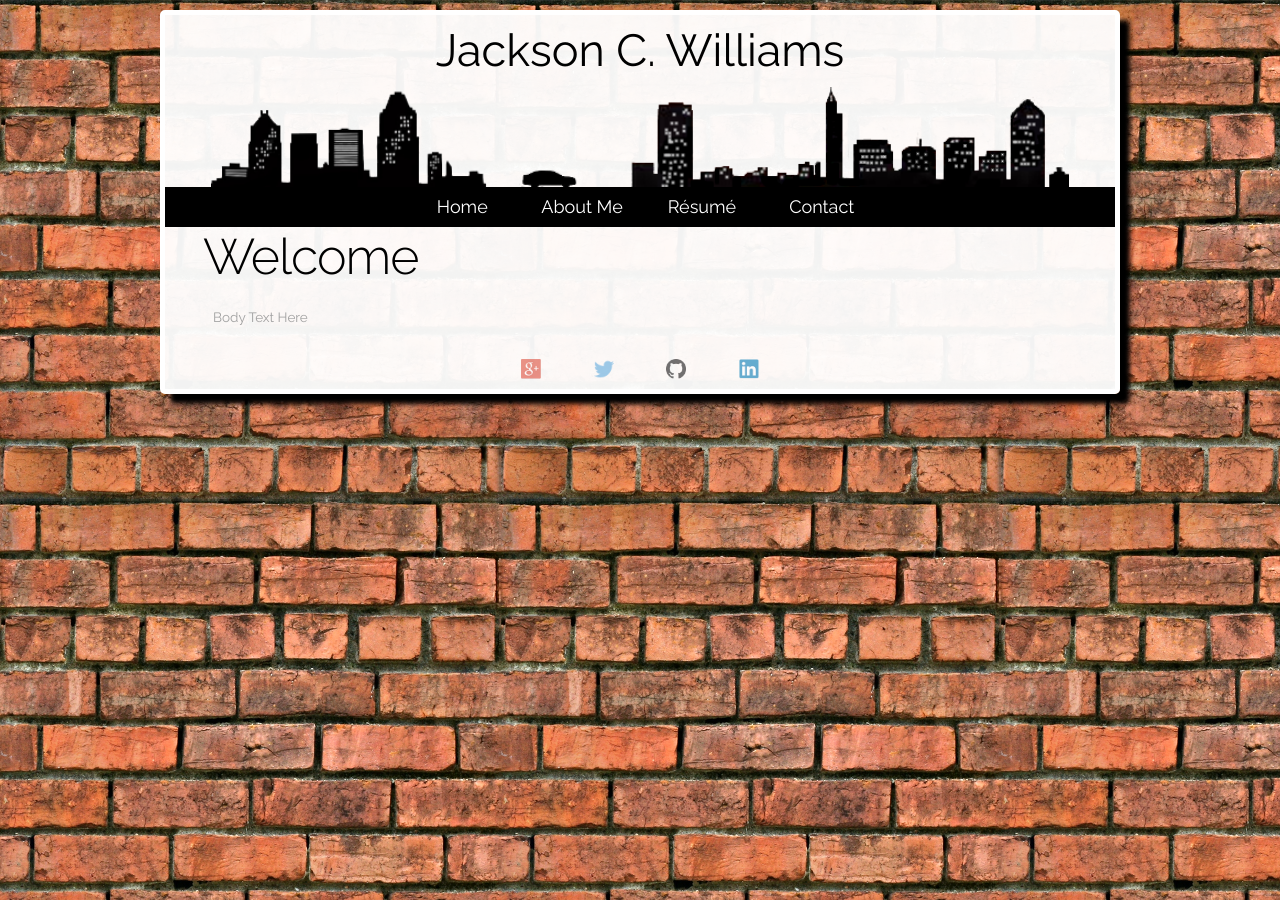
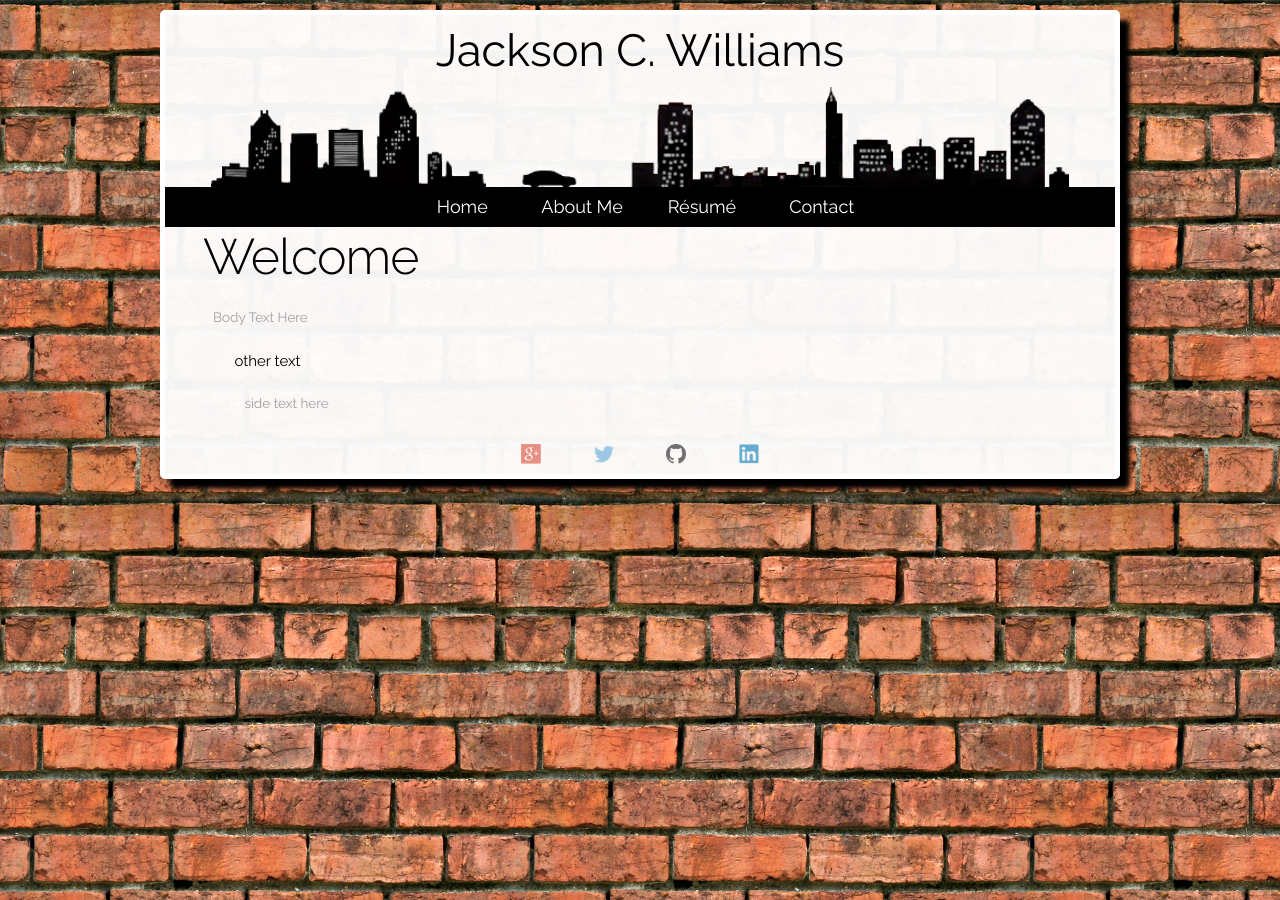
Before and after one commit to jacksoncwilliams/jackson-erin, a Jekyll site: the page built from fleektryout.html, in a window 1280 px wide. Built offline with Jekyll 4.4.1, drawn with Linux system fonts in a browser that asks for light colours.

Commit message:
Update fleektryout.html

```diff
--- a/fleektryout.html
+++ b/fleektryout.html
@@ -7,5 +7,9 @@ title: Jackson Williams
 <div id="content" class="ten columns">
 <h1>Welcome</h1>
       <p>Body Text Here</p>
+<div class="four columns"
+<h2> other text
+      <p> side text here </p>
 
 </div>
+</div>
```
